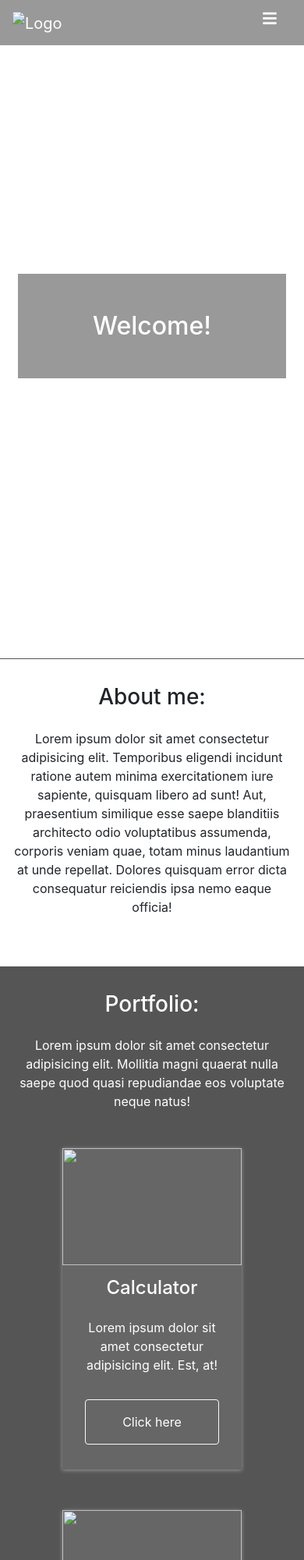
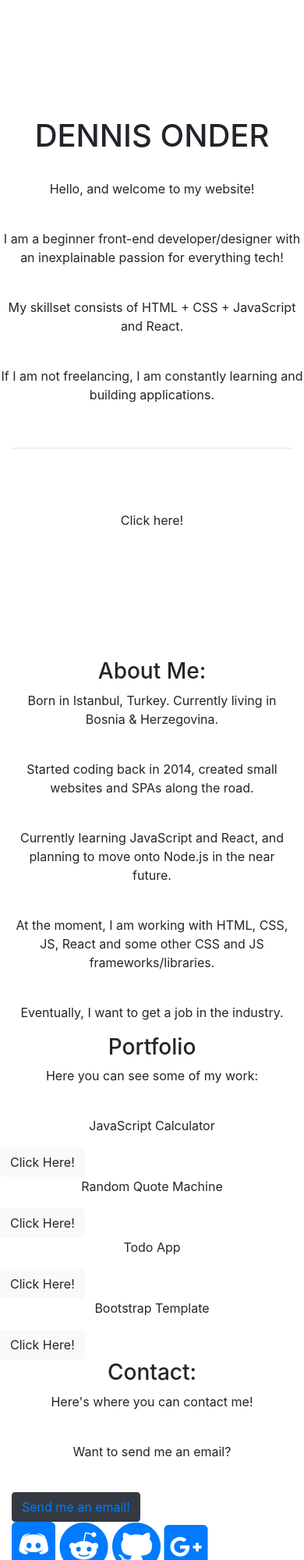
Before and after one commit to DennisOnder/portfolio-obsolete, a plain HTML site: page index.html in a window 390 px wide. Shown: the top 2000 px of the page at 78% size. Drawn offline with nearby package versions, Linux system fonts and the light colour scheme.

Commit message:
Add files via upload

```diff
--- a/index.html
+++ b/index.html
@@ -23,135 +23,126 @@
     <meta name="theme-color" content="#ffffff">
     <!-- FAVICON -->
 
-    <link rel="stylesheet" href="css/style.css">
-    <link rel="stylesheet" href="https://stackpath.bootstrapcdn.com/bootstrap/4.1.1/css/bootstrap.min.css" integrity="sha384-WskhaSGFgHYWDcbwN70/dfYBj47jz9qbsMId/iRN3ewGhXQFZCSftd1LZCfmhktB"
-        crossorigin="anonymous">
     <link rel="stylesheet" href="https://use.fontawesome.com/releases/v5.0.13/css/all.css" integrity="sha384-DNOHZ68U8hZfKXOrtjWvjxusGo9WQnrNx2sqG0tfsghAvtVlRW3tvkXWZh58N9jp"
         crossorigin="anonymous">
+    <link href="https://stackpath.bootstrapcdn.com/bootstrap/4.1.1/css/bootstrap.min.css" rel="stylesheet" integrity="sha384-WskhaSGFgHYWDcbwN70/dfYBj47jz9qbsMId/iRN3ewGhXQFZCSftd1LZCfmhktB"
+        crossorigin="anonymous">
+    <link href="https://fonts.googleapis.com/css?family=Roboto:100|Inconsolata|Oxygen" rel="stylesheet">
+    <link rel="stylesheet" href="assets/css/style.css">
     <meta charset="UTF-8">
     <meta name="viewport" content="width=device-width, initial-scale=1.0">
     <meta http-equiv="X-UA-Compatible" content="ie=edge">
     <title>Dennis Onder - Portfolio</title>
 </head>
 
-<body>
+<body id="home">
+
     <header id="showcase">
-        <nav class="navbar navbar-expand-lg fixed-top">
-            <a class="navbar-brand" href="#">
-                <img class="brand-image" src="img/logo.png" alt="Logo">
+        <h1 class="text-center" id="title">DENNIS ONDER</h1>
+        <br>
+        <p class="text-center">Hello, and welcome to my website!</p>
+        <br>
+        <p class="text-center">I am a beginner front-end developer/designer with an inexplainable passion for everything tech!</p>
+        <br class="hide1">
+        <p class="text-center hide1">My skillset consists of HTML + CSS + JavaScript and React.</p>
+        <br class="hide1">
+        <p class="text-center hide2">If I am not freelancing, I am constantly learning and building applications.</p>
+        <div class="container text-center">
+            <div class="icons">
+                <a class="a" href="#home">Home</a>
+                <a class="a" href="#about">About</a>
+                <a class="a" href="#portfolio">Portfolio</a>
+                <a class="a" href="#contact">Contact</a>
+                <hr id="hr">
+            </div>
+                <a href="#about" class="white-text">
+                    <i class="far fa-arrow-alt-circle-down fa-4x" id="button"></i>
                 </a>
-            <button class="navbar-toggler" type="button" data-toggle="collapse" data-target="#navbarSupportedContent" aria-controls="navbarSupportedContent"
-                aria-expanded="false" aria-label="Toggle navigation">
-                <span class="navbar-toggler-icon">
-                    <i class="fa fa-bars"></i>
-                </span>
-            </button>
+            <p class="text-center white-text hide3">Click here!</p>
+        </div>
 
-            <div class="collapse navbar-collapse" id="navbarSupportedContent">
-                <ul class="navbar-nav mr-auto">
-                    <li class="nav-item active pull-right">
-                        <a class="nav-link" href="#home">Home
-                            <span class="sr-only">(current)</span>
-                        </a>
-                    </li>
-                    <li class="nav-item">
-                        <a class="nav-link" href="#about">About</a>
-                    </li>
-                    <li class="nav-item">
-                        <a class="nav-link" href="#portfolio">Portfolio</a>
-                    </li>
-                    <li class="nav-item">
-                        <a class="nav-link" href="#contact">Contact</a>
-                    </li>
-                </ul>
-            </div>
-        </nav>
-        <h2 class="title" id="home">Welcome!</h2>
     </header>
 
-    <section class="first-section">
+    <section class="section-about">
         <div class="container-fluid">
-            <h3 class="text-center" id="about">About me:</h3>
-            <p class="text-center">Lorem ipsum dolor sit amet consectetur adipisicing elit. Temporibus eligendi incidunt ratione autem minima exercitationem
-                iure sapiente, quisquam libero ad sunt! Aut, praesentium similique esse saepe blanditiis architecto odio
-                voluptatibus assumenda, corporis veniam quae, totam minus laudantium at unde repellat. Dolores quisquam error
-                dicta consequatur reiciendis ipsa nemo eaque officia!</p>
+            <h3 class="text-center" id="about">About Me:</h3>
+            <p class="text-center">Born in Istanbul, Turkey. Currently living in Bosnia & Herzegovina.</p>
+            <br>
+            <p class="text-center">Started coding back in 2014, created small websites and SPAs along the road.</p>
+            <br>
+            <p class="text-center">Currently learning JavaScript and React, and planning to move onto Node.js in the near future.</p>
+            <br>
+            <p class="text-center">At the moment, I am working with HTML, CSS, JS, React and some other CSS and JS frameworks/libraries.</p>
+            <br>
+            <p class="text-center">Eventually, I want to get a job in the industry.</p>
         </div>
     </section>
 
-    <section class="second-section">
+    <section class="image1"></section>
+
+    <section class="section-portfolio">
         <div class="container-fluid">
-            <h3 class="text-center" id="portfolio">Portfolio:</h3>
-            <p class="text-center paragraph">Lorem ipsum dolor sit amet consectetur adipisicing elit. Mollitia magni quaerat nulla saepe quod quasi repudiandae
-                eos voluptate neque natus!</p>
-            <div class="grid">
-                <div class="box">
-                    <img src="img/p1.png">
-                    <h4 class="box-title text-center">Calculator</h4>
-                    <p class="box-text text-center">Lorem ipsum dolor sit amet consectetur adipisicing elit. Est, at!</p>
-                    <a class="btn btn-outline-light" href="https://github.com/DennisOnder/Calculator" target="_blank">Click here</a>
+            <h3 class="text-center" id="portfolio">Portfolio</h3>
+            <p class="text-center">Here you can see some of my work:</p>
+            <br>
         </div>
-                <div class="box">
-                    <img src="img/p2.png">
-                    <h4 class="box-title text-center">Template</h4>
-                    <p class="box-text text-center">Lorem ipsum dolor sit amet consectetur adipisicing elit. Est, at!</p>
-                    <a class="btn btn-outline-light" href="https://github.com/DennisOnder/Bootstrap-template" target="_blank">Click here</a>
+        <div class="photos">
+            <div class="photo" id="photo1">
+                <p class="text-center" id="t1">JavaScript Calculator</p>
+                <a target="_blank" href="https://github.com/DennisOnder/Calculator" class="btn btn-light" id="p1">Click Here!</a>
             </div>
-                <div class="box">
-                    <img src="img/placeholder.png">
-                    <h4 class="box-title text-center">Placeholder</h4>
-                    <p class="box-text text-center">Lorem ipsum dolor sit amet consectetur adipisicing elit. Est, at!</p>
-                    <a class="btn btn-outline-light" href="#" target="_blank">Click here</a>
+            <div class="photo" id="photo2">
+                <p class="text-center" id="t2">Random Quote Machine</p>
+                <a target="_blank" href="https://github.com/DennisOnder/Random-Quote-Generator" class="btn btn-light" id="p2">Click Here!</a>
             </div>
-                <div class="box">
-                    <img src="img/placeholder.png">
-                    <h4 class="box-title text-center">Placeholder</h4>
-                    <p class="box-text text-center">Lorem ipsum dolor sit amet consectetur adipisicing elit. Est, at!</p>
-                    <a class="btn btn-outline-light" href="#" target="_blank">Click here</a>
+            <div class="photo" id="photo3">
+                <p class="text-center" id="t3">Todo App</p>
+                <a target="_blank" href="https://github.com/DennisOnder/Todo-app" class="btn btn-light" id="p3">Click Here!</a>
             </div>
+            <div class="photo" id="photo4">
+                <p class="text-center" id="t4">Bootstrap Template</p>
+                <a target="_blank" href="https://github.com/DennisOnder/Template-Library/tree/master/Template%201" class="btn btn-light" id="p4">Click Here!</a>
             </div>
         </div>
     </section>
 
-    <section class="third-section">
+    <section class="image2"></section>
+
+    <section class="section-contact">
         <div class="container-fluid">
-            <h2 class="text-center" id="contact">Contact me:</h2>
-            <p class="text-center">Lorem ipsum dolor sit amet consectetur adipisicing elit. Cumque, quis!</p>
-            <form id="form" action="email.php" method="POST">
-                <div class="form-group">
-                    <label for="exampleInputEmail1">Email address:</label>
-                    <input type="email" class="form-control" id="exampleInputEmail1" aria-describedby="emailHelp" placeholder="Your email:" name="email">
+        <h3 class="text-center">Contact:</h3>
+        <p class="text-center" id="contact">Here's where you can contact me!</p>
+        <br>
+        <p class="text-center">Want to send me an email?</p>
+        <br>
+        <button class="btn btn-dark"><a href="mailto:webdev.dennisonder@gmail.com">Send me an email!</a></button>
+        <div class="social-media">
+            <a target="_blank" href="https://discordhub.com/profile/228204809369550848"><i class="fab fa-discord fa-4x"></i></a>
+            <a target="_blank" href="https://www.reddit.com/user/ShadowpathHD/"><i class="fab fa-reddit fa-4x"></i></a>
+            <a target="_blank" href="https://github.com/DennisOnder/"><i class="fab fa-github fa-4x"></i></a>
+            <a target="_blank" href="https://plus.google.com/u/1/101749182766180847570"><i class="fab fa-google-plus-square fa-4x"></i></a>
+            <hr>
         </div>
-                <div class="form-group">
-                    <label for="exampleInputName1">Name:</label>
-                    <input type="text" class="form-control" id="exampleInput1Name" placeholder="Your name:" name="name">
-                </div>
-                <div class="form-group">
-                    <label for="exampleInputText1">Message:</label>
-                    <input type="text" class="form-control" id="exampleInputMessage1" placeholder="Your message:" name="message">
-                </div>
-                <button id="button" type="submit" class="btn btn-outline-primary btn-block">Submit</button>
-            </form>
     </div>
     </section>
 
-    <footer class="footer">
-        <div class="container-fluid">
-            <h4 class="end-title text-center">Dennis Onder</h4>
-            <p class="text-center circa">&copy;2018</p>
-        </div>
+    <section class="image3"></section>
+
+    <footer>
+        <a href="#home">
+        <img src="assets/img/logo.png" alt="Logo">
+    </a>
     </footer>
 
-    <!--  -->
-    <script src="https://code.jquery.com/jquery-3.3.1.slim.min.js" integrity="sha384-q8i/X+965DzO0rT7abK41JStQIAqVgRVzpbzo5smXKp4YfRvH+8abtTE1Pi6jizo"
-        crossorigin="anonymous"></script>
-    <script src="https://cdnjs.cloudflare.com/ajax/libs/popper.js/1.14.3/umd/popper.min.js" integrity="sha384-ZMP7rVo3mIykV+2+9J3UJ46jBk0WLaUAdn689aCwoqbBJiSnjAK/l8WvCWPIPm49"
+    <script src="https://stackpath.bootstrapcdn.com/bootstrap/4.1.1/js/bootstrap.bundle.min.js" integrity="sha384-u/bQvRA/1bobcXlcEYpsEdFVK/vJs3+T+nXLsBYJthmdBuavHvAW6UsmqO2Gd/F9"
         crossorigin="anonymous"></script>
     <script src="https://stackpath.bootstrapcdn.com/bootstrap/4.1.1/js/bootstrap.min.js" integrity="sha384-smHYKdLADwkXOn1EmN1qk/HfnUcbVRZyYmZ4qpPea6sjB/pTJ0euyQp0Mk8ck+5T"
         crossorigin="anonymous"></script>
-    <script src="js/main.js"></script>
-    <script src="js/script.js"></script>
-    <!--  -->
+    <script src="https://code.jquery.com/jquery-3.3.1.min.js" integrity="sha256-FgpCb/KJQlLNfOu91ta32o/NMZxltwRo8QtmkMRdAu8="
+        crossorigin="anonymous"></script>
+    <script src="assets/js/main.js"></script>
+    <script src="assets/js/script.js"></script>
+
 </body>
 
 </html>
```
Lines whose indentation alone changed are shown as unchanged.
